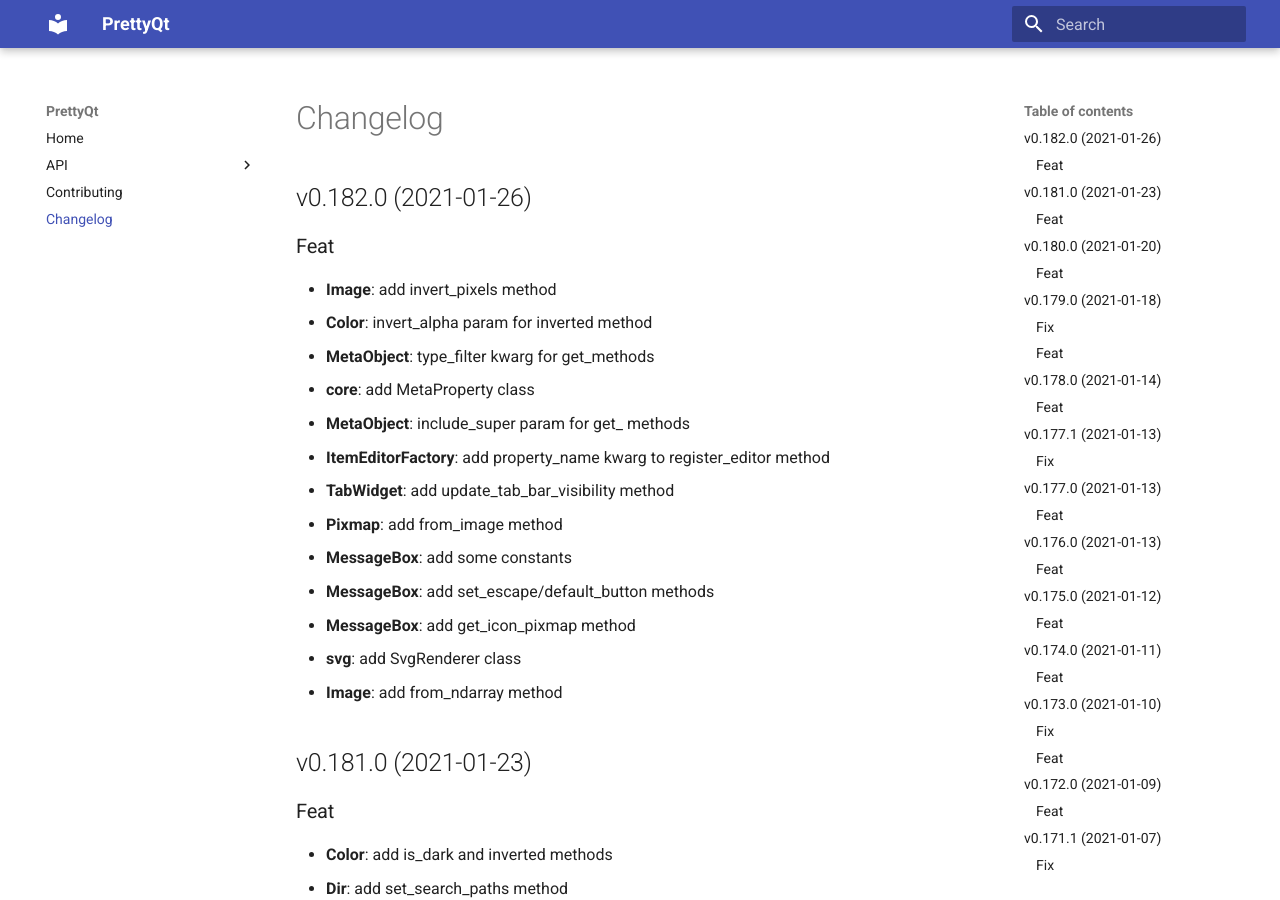
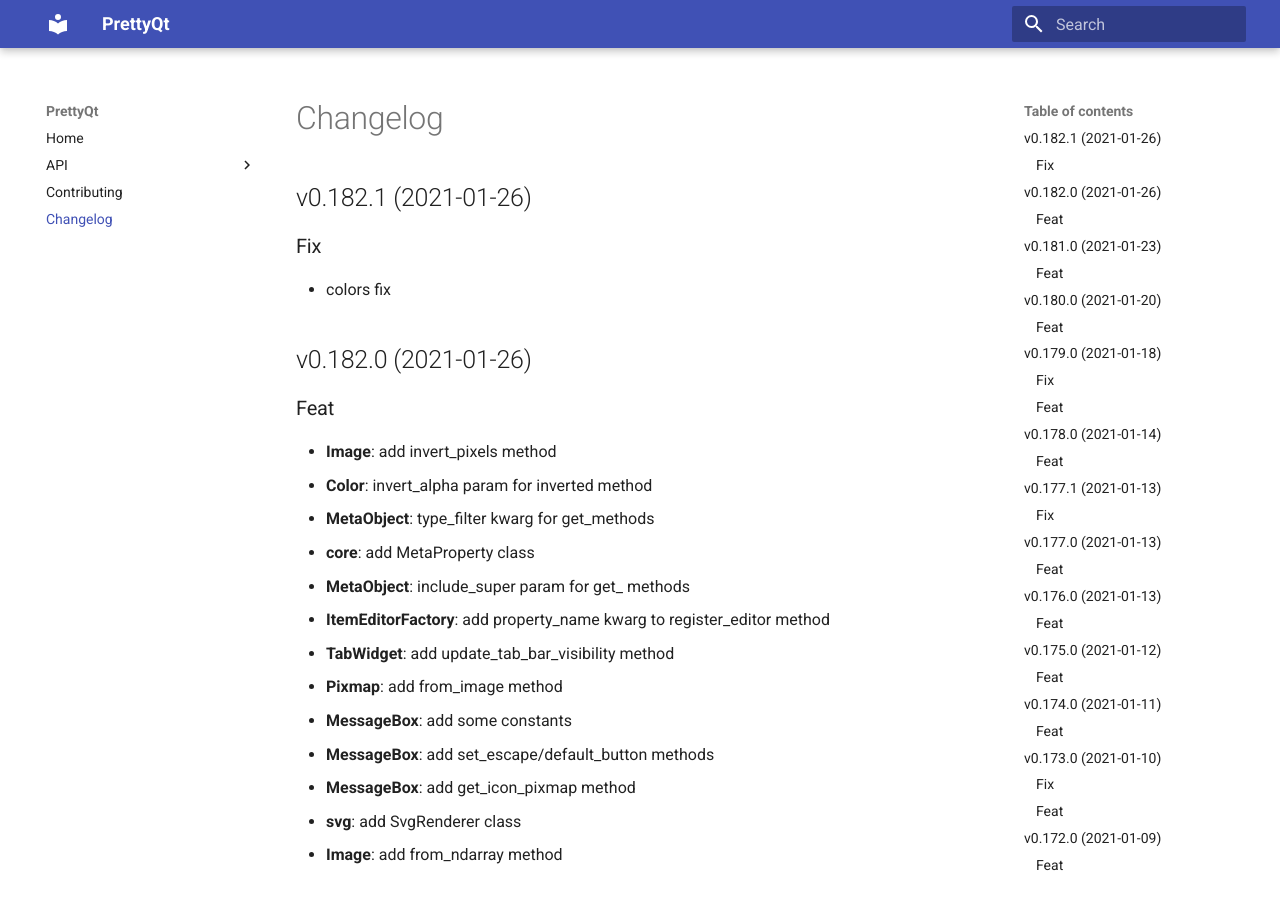
Before and after one commit to phil65/PrettyQt, an MkDocs documentation site: the page built from docs/changelog.md, in a window 1280 px wide and 900 px high. Built offline with MkDocs 1.6.1 and Material for MkDocs 9.7.7, drawn with Linux system fonts in a browser that asks for light colours.

Commit message:
bump: version 0.182.0 → 0.182.1

```diff
--- a/docs/changelog.md
+++ b/docs/changelog.md
@@ -1,3 +1,9 @@
+## v0.182.1 (2021-01-26)
+
+### Fix
+
+- colors fix
+
 ## v0.182.0 (2021-01-26)
 
 ### Feat
--- a/prettyqt/__init__.py
+++ b/prettyqt/__init__.py
@@ -3,7 +3,7 @@ import pathlib
 
 __author__ = """Philipp Temminghoff"""
 __email__ = "phil65@kodi.tv"
-__version__ = "0.182.0"
+__version__ = "0.182.1"
 
 ROOT_PATH = pathlib.Path(__file__).parent
 
--- a/pyproject.toml
+++ b/pyproject.toml
@@ -1,6 +1,6 @@
 [tool.poetry]
 name = "PrettyQt"
-version = "0.182.0"
+version = "0.182.1"
 description = "A pythonic layer on top of PyQt5 / PySide2 / PySide6"
 readme = 'docs/index.md'
 repository = "https://github.com/phil65/prettyqt"
@@ -139,7 +139,7 @@ exclude = '''
 '''
 [tool.commitizen]
 name = "cz_conventional_commits"
-version = "0.182.0"
+version = "0.182.1"
 tag_format = "v$version"
 version_files = [
     "prettyqt/__init__.py:__version__",
--- a/setup.py
+++ b/setup.py
@@ -37,6 +37,6 @@ setup(
     packages=find_packages(),
     test_suite="tests",
     url="https://github.com/phil65/prettyqt",
-    version="0.182.0",
+    version="0.182.1",
     zip_safe=False,
 )
```
Also changed, not shown: CHANGELOG.md (+6 -0 lines).
